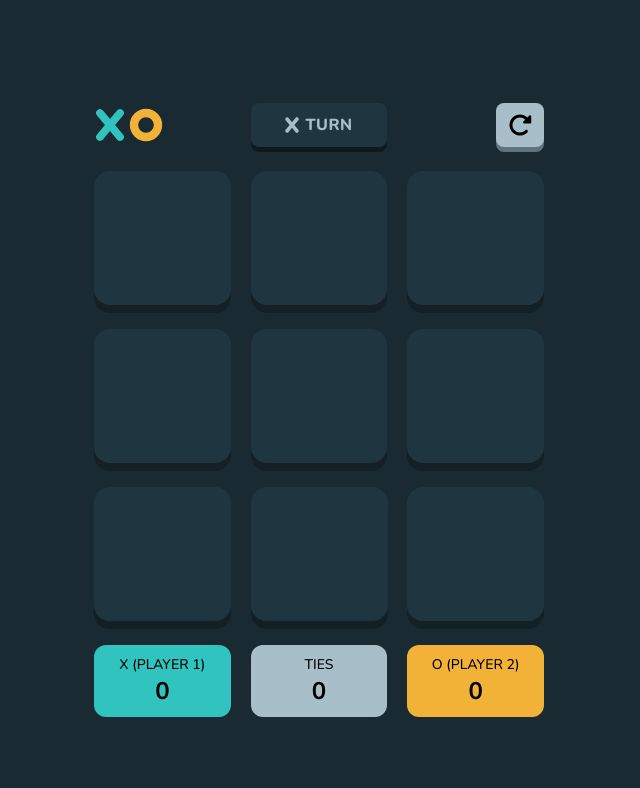
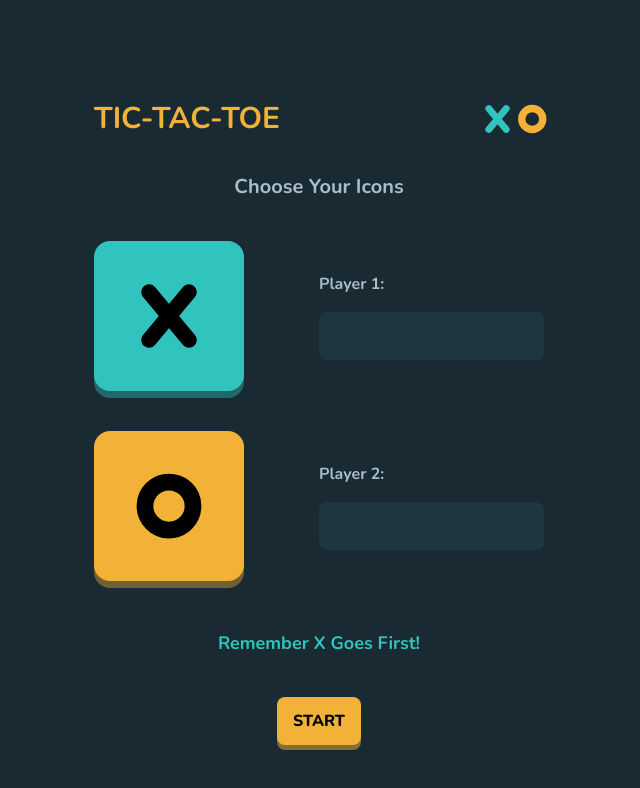
Before and after one commit to Ihezie/tic-tac-toe-game, a React (Vite) app: page / in a window 1280 px wide. Shown: the top 788 px of the page, without its empty margins (321-961 px from the left). Built offline with nearby package versions, Linux system fonts and the light colour scheme.

Commit message:
partially completed the game mode logic

```diff
--- a/src/App.jsx
+++ b/src/App.jsx
@@ -7,14 +7,21 @@ import {
 } from "@fortawesome/free-solid-svg-icons";
 import MainGame from "./components/MainGame";
 import AppProvider from "./AppProvider";
-import { useGameData } from "./AppProvider";
+import { useState } from "react";
+import Welcome from "./components/Welcome";
 
 library.add(faXmark, faO, faX, faRotateRight);
 
 function App() {
+  const [showWelcomePage, setShowWelcomePage] = useState(true);
+
   return (
     <AppProvider>
-      <MainGame />
+      {showWelcomePage ? (
+        <Welcome setShowWelcomePage={setShowWelcomePage} />
+      ) : (
+        <MainGame />
+      )}
     </AppProvider>
   );
 }
--- a/src/AppProvider.jsx
+++ b/src/AppProvider.jsx
@@ -1,10 +1,11 @@
-import { useReducer, createContext, useContext } from "react"
+import { useReducer, createContext, useContext } from "react";
 import reducer from "./reducer";
 
-const AppContext = createContext()
+const AppContext = createContext();
 
-const AppProvider = ({children}) => {
+const AppProvider = ({ children }) => {
   const initialState = {
+    gameMode: 'hvh',
     startingPlayer: "x",
     currentTurn: "x",
     tileValues: [
@@ -39,13 +40,13 @@ const AppProvider = ({children}) => {
   };
   const [gameState, dispatch] = useReducer(reducer, initialState);
   return (
-    <AppContext.Provider value={{gameState, dispatch}}>
+    <AppContext.Provider value={{ gameState, dispatch }}>
       {children}
     </AppContext.Provider>
-  )
-}
-export default AppProvider
+  );
+};
+export default AppProvider;
 
-export const useGameData = ()=>{
-    return useContext(AppContext)
-}
+export const useGameData = () => {
+  return useContext(AppContext);
+};
--- /dev/null
+++ b/src/components/HumanVsHuman.jsx
@@ -0,0 +1,69 @@
+import { FontAwesomeIcon } from "@fortawesome/react-fontawesome";
+import { motion } from "framer-motion";
+
+const HumanVsHuman = () => {
+  return (
+    <section>
+      <h1 className="text-powder-blue font-bold capitalize text-center mb-10 text-xl">
+        Choose your Icons
+      </h1>
+      <section className="flex flex-col gap-10 mb-12">
+        <div className="flex items-center justify-between ">
+          <div className="w-28 h-28 sm:w-[150px] sm:h-[150px] text-sm font-bold rounded-2xl shadow-[0_7px] shadow-robin-egg-blue/40 flex flex-col justify-center items-center px-2 py-4 cursor-pointer bg-robin-egg-blue stroke-[60] stroke-current">
+            <FontAwesomeIcon icon="x" className="h-12 sm:h-16" />
+          </div>
+          <div className="flex flex-col w-1/2 text-powder-blue h-28 justify-center gap-4">
+            <label htmlFor="player2" className="font-bold">
+              Player 1:
+            </label>
+            <input
+              id="player1"
+              type="text"
+              className="bg-gunmetal h-12 rounded-lg px-3 outline-none focus:border-2 focus:border-robin-egg-blue"
+            />
+          </div>
+        </div>
+        <div className="flex items-center justify-between">
+          <div className="w-28 h-28 sm:w-[150px] sm:h-[150px] text-sm font-bold rounded-2xl shadow-[0_7px] shadow-xanthous/40 flex  justify-center items-center px-2 py-4 cursor-pointer bg-xanthous ">
+            <FontAwesomeIcon
+              icon="o"
+              className="h-12 sm:h-16 stroke-[70] stroke-current"
+            />
+          </div>
+          <div className="flex flex-col w-1/2 text-powder-blue h-28 justify-center gap-4">
+            <label htmlFor="player2" className="font-bold">
+              Player 2:
+            </label>
+            <input
+              id="player2"
+              type="text"
+              className="bg-gunmetal h-12 rounded-lg px-3 outline-none focus:border-2 focus:border-xanthous"
+            />
+          </div>
+        </div>
+      </section>
+      <h3 className="text-robin-egg-blue font-bold capitalize text-center mb-10 text-lg">
+        Remember x goes first!
+      </h3>
+      <motion.button
+        onClick={() => {
+          dispatch({ type: "NEXT ROUND" });
+        }}
+        whileHover={{
+          scale: 1.08,
+        }}
+        whileTap={{
+          scale: 0.85,
+        }}
+        transition={{
+          duration: 0.35,
+        }}
+        type="button"
+        className="bg-xanthous block text-sm justify-self-end rounded-lg shadow-[0_5px] shadow-xanthous/50 cursor-pointer py-3 px-4 uppercase font-extrabold mx-auto lg:text-base"
+      >
+        start
+      </motion.button>
+    </section>
+  );
+};
+export default HumanVsHuman;
--- /dev/null
+++ b/src/components/HumanVsRobot.jsx
@@ -0,0 +1,8 @@
+const HumanVsRobot = () => {
+  return (
+    <section>
+        <h1>Human vs Robot</h1>
+    </section>
+  )
+}
+export default HumanVsRobot
--- a/src/components/MainGame.jsx
+++ b/src/components/MainGame.jsx
@@ -34,7 +34,7 @@ const MainGame = () => {
   };
   return (
     <>
-      <main className=" px-[5%] pt-5 min-w-[320px] max-w-[450px] xs:mx-auto sm:px-0 sm:absolute sm:left-1/2 sm:top-1/2 sm:-translate-x-1/2 sm:-translate-y-1/2 sm:max-w-none sm:w-[450px]">
+      <main className="px-[5%] pt-5 min-w-[320px] max-w-[450px] xs:mx-auto sm:px-0 sm:absolute sm:left-1/2 sm:top-1/2 sm:-translate-x-1/2 sm:-translate-y-1/2 sm:max-w-none sm:w-[450px]">
         <GameHeader initialRenderVariants={initialRenderVariants} />
         <GameGrid initialRenderVariants={initialRenderVariants} />
         <GameStats initialRenderVariants={initialRenderVariants} />
--- a/src/components/Welcome.jsx
+++ b/src/components/Welcome.jsx
@@ -1,6 +1,77 @@
-const Welcome = () => {
+import { FontAwesomeIcon } from "@fortawesome/react-fontawesome";
+import { faRobot, faPerson } from "@fortawesome/free-solid-svg-icons";
+import { motion } from "framer-motion";
+import { useGameData } from "../AppProvider";
+import HumanVsHuman from "./HumanVsHuman";
+import HumanVsRobot from "./HumanVsRobot";
+
+const Welcome = ({ setShowWelcomePage }) => {
+  const {
+    gameState: { gameMode },
+    dispatch,
+  } = useGameData();
+
+  const chooseMode = (mode) => {
+    dispatch({ type: "CHOOSE GAME MODE", payload: mode });
+  };
+
   return (
-    <div>Welcome</div>
-  )
-}
-export default Welcome
+    <main className="px-[5%] pt-5 min-w-[320px] max-w-[450px] xs:mx-auto sm:px-0 sm:mt-20 sm:max-w-none sm:w-[450px]">
+      <header className="flex justify-between mb-9 uppercase items-center">
+        <h1 className="text-3xl font-bold text-xanthous">tic-tac-toe</h1>
+        <div className="flex gap-3">
+          <FontAwesomeIcon icon="x" className="x-icon-v1 h-7" />
+          <FontAwesomeIcon icon="o" className="o-icon-v1 h-7" />
+        </div>
+      </header>
+      {!gameMode && (
+        <section>
+          <h2 className="text-powder-blue font-bold capitalize text-center mb-10 text-xl">
+            Choose game mode
+          </h2>
+          <div className="flex justify-between flex-col items-center gap-10 sm:flex-row">
+            <motion.div
+              whileHover={{
+                scale: 1.08,
+              }}
+              whileTap={{
+                scale: 0.9,
+              }}
+              transition={{
+                duration: 0.4,
+              }}
+              onClick={() => {
+                chooseMode("hvr");
+              }}
+              className="w-[150px] h-[150px] text-sm font-bold rounded-2xl shadow-[0_7px] shadow-robin-egg-blue/40 flex flex-col justify-between items-center px-2 py-4 cursor-pointer bg-robin-egg-blue"
+            >
+              <FontAwesomeIcon icon={faRobot} className="h-16" />
+              <h3>Human vs Robot</h3>
+            </motion.div>
+            <motion.div
+              whileHover={{
+                scale: 1.08,
+              }}
+              whileTap={{
+                scale: 0.9,
+              }}
+              transition={{
+                duration: 0.4,
+              }}
+              onClick={() => {
+                chooseMode("hvh");
+              }}
+              className="w-[150px] h-[150px] text-sm font-bold bg-xanthous rounded-2xl shadow-[0_7px] shadow-xanthous/40 flex flex-col justify-between items-center px-2 py-4 cursor-pointer"
+            >
+              <FontAwesomeIcon icon={faPerson} className="h-20" />
+              <h3>Human vs Human</h3>
+            </motion.div>
+          </div>
+        </section>
+      )}
+      {gameMode === "hvh" && <HumanVsHuman />}
+      {gameMode === "hvr" && <HumanVsRobot />}
+    </main>
+  );
+};
+export default Welcome;
--- a/src/index.css
+++ b/src/index.css
@@ -13,7 +13,7 @@
     @apply bg-gunmetal-2
   }
   #root{
-    @apply sm:min-h-[730px] sm:relative sm:h-screen
+    @apply sm:min-h-[730px] sm:relative sm:h-screen sm:pt-px
   }
 }
 @layer components{
--- a/src/reducer.js
+++ b/src/reducer.js
@@ -92,6 +92,11 @@ const reducer = (state, action) => {
           winner: null,
         },
       };
+    case "CHOOSE GAME MODE":
+      return {
+        ...state,
+        gameMode: payload,
+      };
     default:
       console.log("unexpected action type");
   }
```
Lines whose indentation alone changed are shown as unchanged.
